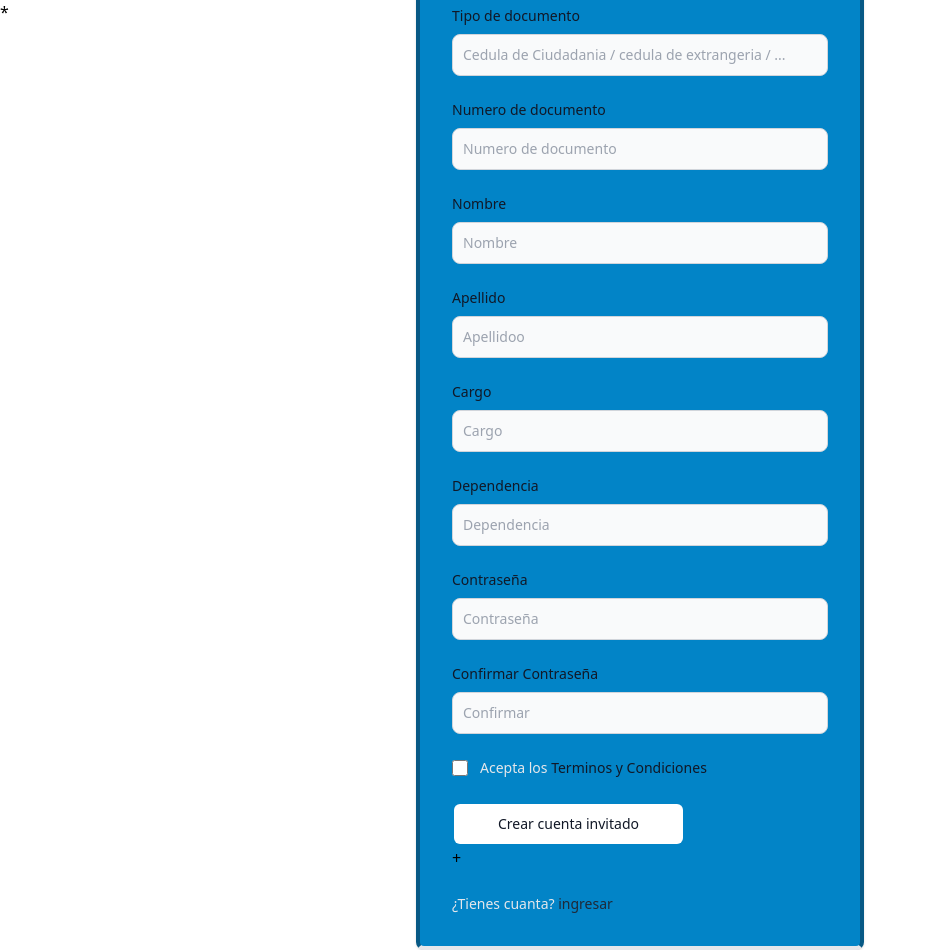
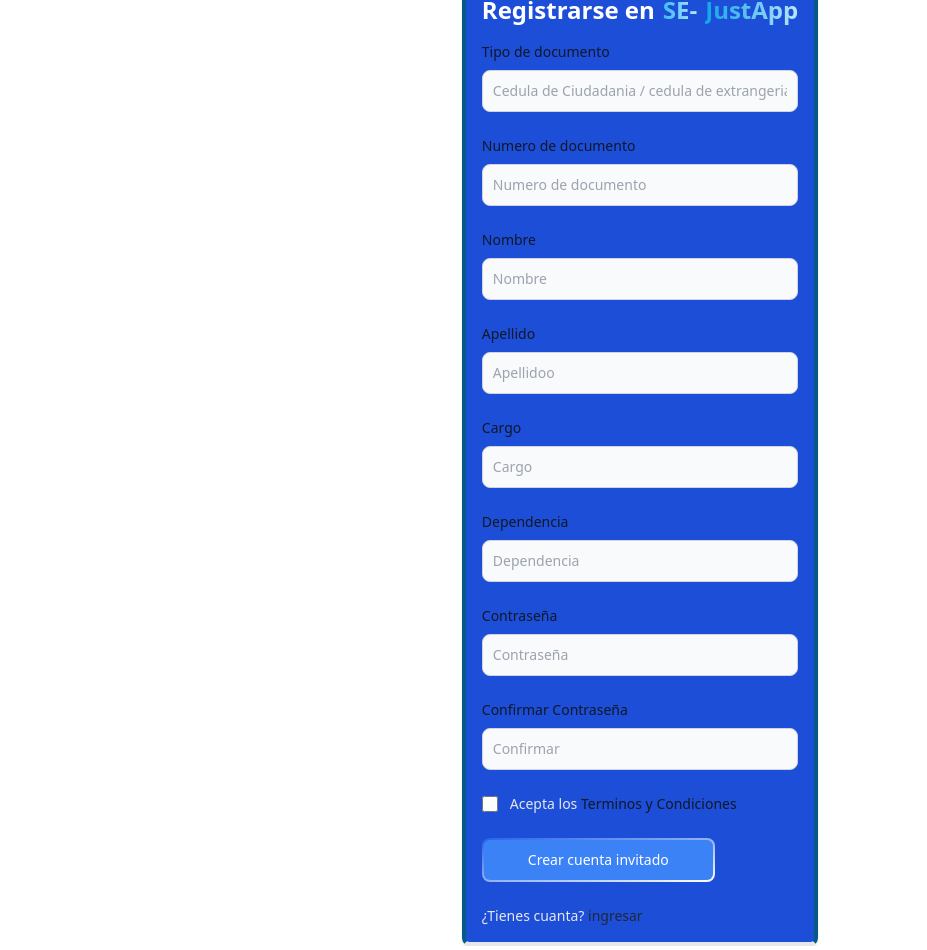
Before and after one commit to Anonimous-18/proyecto-comite, a React (Vite) app in the folder frontend/: page /register in a window 1280 px wide. Shown: the whole page, without its empty margins (0-927 px from the left). Built offline with nearby package versions, Linux system fonts and the light colour scheme.

Commit message:
coloresderegistro

```diff
--- a/frontend/src/components/InicioSesion/Register.jsx
+++ b/frontend/src/components/InicioSesion/Register.jsx
@@ -15,22 +15,30 @@
 
   return (
     <>
-     * <section className="bg-while-500 dark:bg--900">  {/* color de fondo de toda la pagina */}
-        <div className="flex flex-col items-center justify-center px-6 py-8 mx-auto md:h-screen lg:py-0">
+      <section className="bg-while-500 dark:bg--900 mt-11 mb-11 flex flex-col items-center justify-center">
+        {" "}
+        {/* color de fondo de toda la pagina */}
+        <div className="flex flex-col items-center justify-center px-6 mx-auto md:h-screen lg:py-0">
           <a
             href="#"
-              className="mb-4 text-3xl font-extrabold text-gray-900 dark:text-white md:text-5xl lg:text-6xl"
-            >
-
-            </a>
+            className="mb-4 text-xl font-extrabold text-gray-900 dark:text-white md:text-5xl lg:text-6xl"
+          ></a>
 
           {/* borde del registro de lados derecho e izquierdo    tambien se puiede el fondo de todo*/}
-          <div className="bg- w-full  border-4  border-x-sky-800 bg-sky-600 rounded-lg shadow dark:border md:mt-0 sm:max-w-md xl:p-0 dark:bg-gray-800 dark:border-gray-700">
-            <div className="p-6 space-y-4 md:space-y-6 sm:p-8">
+          <div className="w-full h-auto border-4  border-x-sky-800 bg-blue-700 rounded-lg shadow sm:max-w-md xl:p-0 flex flex-col items-center justify-center">
+            <div className="p-4 space-y-2 md:space-y-1 sm:p-4">
               {/* color de texto del titulo del  regiistro */}
-              <h1 className="text-3xl font-bold leading-tight tracking-tight text-black-400 md:text-2xl dark:text-white italic underline">
-                Registro invitado
-              </h1>
+              <h3 className=" text-center mt-4 mb-4 text-sm font-extrabold text-white md:text-5xl lg:text-2xl mx-19">
+                {" "}
+                Registrarse en
+                <span className="text-transparent bg-clip-text bg-gradient-to-r to-sky-200 from-sky-400 mx-2">
+                  SE-
+                </span>
+                <span className="text-transparent bg-clip-text bg-gradient-to-r to-sky-200 from-sky-500 ">
+                  JustApp
+                </span>
+              </h3>
+
               <form className="space-y-4 md:space-y-6" action="#">
                 <div>
                   <label className="block mb-2 text-sm font-medium text-gray-900 dark:text-white">
@@ -40,7 +48,8 @@
                     type="text"
                     name="tipo_documento"
                     id="tipo_documento"
-                    className="bg-gray-50 border border-gray-300 text-gray-900 sm:text-sm rounded-lg focus:ring-primary-600 focus:border-primary-600 block w-full p-2.5 dark:bg-gray-700 dark:border-gray-600 dark:placeholder-gray-400 dark:text-white dark:focus:ring-blue-500 dark:focus:border-blue-500"
+                    className="bg-gray-50 border border-gray-300 text-gray-900 sm:text-sm rounded-lg focus:ring-primary-600 focus:border-primary-600 block w-full p-2.5
+                     dark:placeholder-gray-400 dark:text-white dark:focus:ring-blue-500 dark:focus:border-blue-500"
                     placeholder="Cedula de Ciudadania / cedula de extrangeria / ..."
                     required=""
                   />
@@ -53,10 +62,9 @@
                     type="text"
                     name="documento"
                     id="documento"
-                    placeholder=""
-                    className="bg-gray-50 border border-gray-300 text-gray-900 sm:text-sm rounded-lg focus:ring-primary-600 focus:border-primary-600 block w-full p-2.5 dark:bg-gray-700 dark:border-gray-600 dark:placeholder-gray-400 dark:text-white dark:focus:ring-blue-500 dark:focus:border-blue-500"
+                    className="bg-gray-50 border border-gray-300 text-gray-900 sm:text-sm rounded-lg focus:ring-primary-600 focus:border-primary-600 block w-full p-2.5 dark:placeholder-gray-400 dark:text-white dark:focus:ring-blue-500 dark:focus:border-blue-500"
+                    required=""
                     placeholder="Numero de documento"
-                    required=""
                   />
                 </div>
                 <div>
@@ -66,11 +74,9 @@
                   <input
                     type="text"
                     name="nom"
-                    id="nom"
-                    placeholder=""
-                    className="bg-gray-50 border border-gray-300 text-gray-900 sm:text-sm rounded-lg focus:ring-primary-600 focus:border-primary-600 block w-full p-2.5 dark:bg-gray-700 dark:border-gray-600 dark:placeholder-gray-400 dark:text-white dark:focus:ring-blue-500 dark:focus:border-blue-500"
+                    id="nom"                    className="bg-gray-50 border border-gray-300 text-gray-900 sm:text-sm rounded-lg focus:ring-primary-600 focus:border-primary-600 block w-full p-2.5 dark:placeholder-gray-400 dark:text-white dark:focus:ring-blue-500 dark:focus:border-blue-500"
+                    required=""
                     placeholder="Nombre"
-                    required=""
                   />
                 </div>
                 <div>
@@ -81,8 +87,7 @@
                     type="text"
                     name="ape"
                     id="ape"
-                    placeholder=""
-                    className="bg-gray-50 border border-gray-300 text-gray-900 sm:text-sm rounded-lg focus:ring-primary-600 focus:border-primary-600 block w-full p-2.5 dark:bg-gray-700 dark:border-gray-600 dark:placeholder-gray-400 dark:text-white dark:focus:ring-blue-500 dark:focus:border-blue-500"
+                    className="bg-gray-50 border border-gray-300 text-gray-900 sm:text-sm rounded-lg focus:ring-primary-600 focus:border-primary-600 block w-full p-2.5 dark:placeholder-gray-400 dark:text-white dark:focus:ring-blue-500 dark:focus:border-blue-500"
                     placeholder="Apellidoo"
                     required=""
                   />
@@ -95,8 +100,7 @@
                     type="text"
                     name="cargo"
                     id="cargo"
-                    placeholder=""
-                    className="bg-gray-50 border border-gray-300 text-gray-900 sm:text-sm rounded-lg focus:ring-primary-600 focus:border-primary-600 block w-full p-2.5 dark:bg-gray-700 dark:border-gray-600 dark:placeholder-gray-400 dark:text-white dark:focus:ring-blue-500 dark:focus:border-blue-500"
+                    className="bg-gray-50 border border-gray-300 text-gray-900 sm:text-sm rounded-lg focus:ring-primary-600 focus:border-primary-600 block w-full p-2.5 dark:placeholder-gray-400 dark:text-white dark:focus:ring-blue-500 dark:focus:border-blue-500"
                     placeholder="Cargo"
                     required=""
                   />
@@ -109,8 +113,7 @@
                     type="text"
                     name="dep"
                     id="dep"
-                    placeholder=""
-                    className="bg-gray-50 border border-gray-300 text-gray-900 sm:text-sm rounded-lg focus:ring-primary-600 focus:border-primary-600 block w-full p-2.5 dark:bg-gray-700 dark:border-gray-600 dark:placeholder-gray-400 dark:text-white dark:focus:ring-blue-500 dark:focus:border-blue-500"
+                    className="bg-gray-50 border border-gray-300 text-gray-900 sm:text-sm rounded-lg focus:ring-primary-600 focus:border-primary-600 block w-full p-2.5  dark:placeholder-gray-400 dark:text-white dark:focus:ring-blue-500 dark:focus:border-blue-500"
                     placeholder="Dependencia"
                     required=""
                   />
@@ -123,8 +126,7 @@
                     type="password"
                     name="contra"
                     id="contra"
-                    placeholder=""
-                    className="bg-gray-50 border border-gray-300 text-gray-900 sm:text-sm rounded-lg focus:ring-primary-600 focus:border-primary-600 block w-full p-2.5 dark:bg-gray-700 dark:border-gray-600 dark:placeholder-gray-400 dark:text-white dark:focus:ring-blue-500 dark:focus:border-blue-500"
+                    className="bg-gray-50 border border-gray-300 text-gray-900 sm:text-sm rounded-lg focus:ring-primary-600 focus:border-primary-600 block w-full p-2.5  dark:placeholder-gray-400 dark:text-white dark:focus:ring-blue-500 dark:focus:border-blue-500"
                     placeholder="Contraseña"
                     required=""
                   />
@@ -137,8 +139,7 @@
                     type="password"
                     name="con_contra"
                     id="con_contra"
-                    placeholder=""
-                    className="bg-gray-50 border border-gray-300 text-gray-900 sm:text-sm rounded-lg focus:ring-primary-600 focus:border-primary-600 block w-full p-2.5 dark:bg-gray-700 dark:border-gray-600 dark:placeholder-gray-400 dark:text-white dark:focus:ring-blue-500 dark:focus:border-blue-500"
+                    className="bg-gray-50 border border-gray-300 text-gray-900 sm:text-sm rounded-lg focus:ring-primary-600 focus:border-primary-600 block w-full p-2.5  dark:placeholder-gray-400 dark:text-white dark:focus:ring-blue-500 dark:focus:border-blue-500"
                     placeholder="Confirmar"
                     required=""
                   />
@@ -150,7 +151,7 @@
                       id="terms"
                       aria-describedby="terms"
                       type="checkbox"
-                      className="w-4 h-4 border border-gray-300 rounded bg-gray-50 focus:ring-3 focus:ring-primary-300 dark:bg-gray-700 dark:border-gray-600 dark:focus:ring-primary-600 dark:ring-offset-gray-800"
+                      className="w-4 h-4 border border-gray-300 rounded bg-gray-50 focus:ring-3 focus:ring-primary-300  dark:focus:ring-primary-600 dark:ring-offset-gray-800"
                       required=""
                     />
                   </div>
@@ -168,15 +169,13 @@
                 </div>
                 <button
                   type="submit"
-                    className=" place-items-center flex flex-col items-center justify-center p-0.5 mb-2 mr-2 overflow-hidden text-sm font-medium text-gray-900
-                     rounded-lg group bg-gradient-to-br from-sk-600 to-blue-700 group-hover:from-cyan-400 group-hover:to-blue-600 hover:text-white dark:text-black focus:ring-4
-                     focus:outline-none focus:ring-sky-500 dark:focus:ring-blue-800"
+                  className=" place-items-center flex flex-col items-center justify-center p-0.5 mb-2 mr-2 overflow-hidden text-sm font-medium text-gray-900 rounded-lg group bg-gradient-to-br from-blue-600 to-white group-hover:from-blue-600 group-hover:to-blue-800 hover:text-white dark:text-white focus:ring-4 focus:outline-none focus:ring-sky-500 dark:focus:ring-blue-800"
                 >
-                    <span className="relative px-11 py-2.5 transition-all ease-in duration-75 bg-white dark:bg-gray-900 rounded-md group-hover:bg-opacity-0">
+                  <span className="relative px-11 py-2.5 transition-all ease-in duration-75 bg-blue-500 text-white rounded-md group-hover:bg-opacity-0">
                     Crear cuenta invitado
                   </span>
                 </button>
-                    {/*  */}+
+                {/*  */}
                 <p className="text-sm font-light text-gray-200 dark:text-gray-400">
                   ¿Tienes cuanta?{" "}
                   <Link
```
Lines whose indentation alone changed are shown as unchanged.
